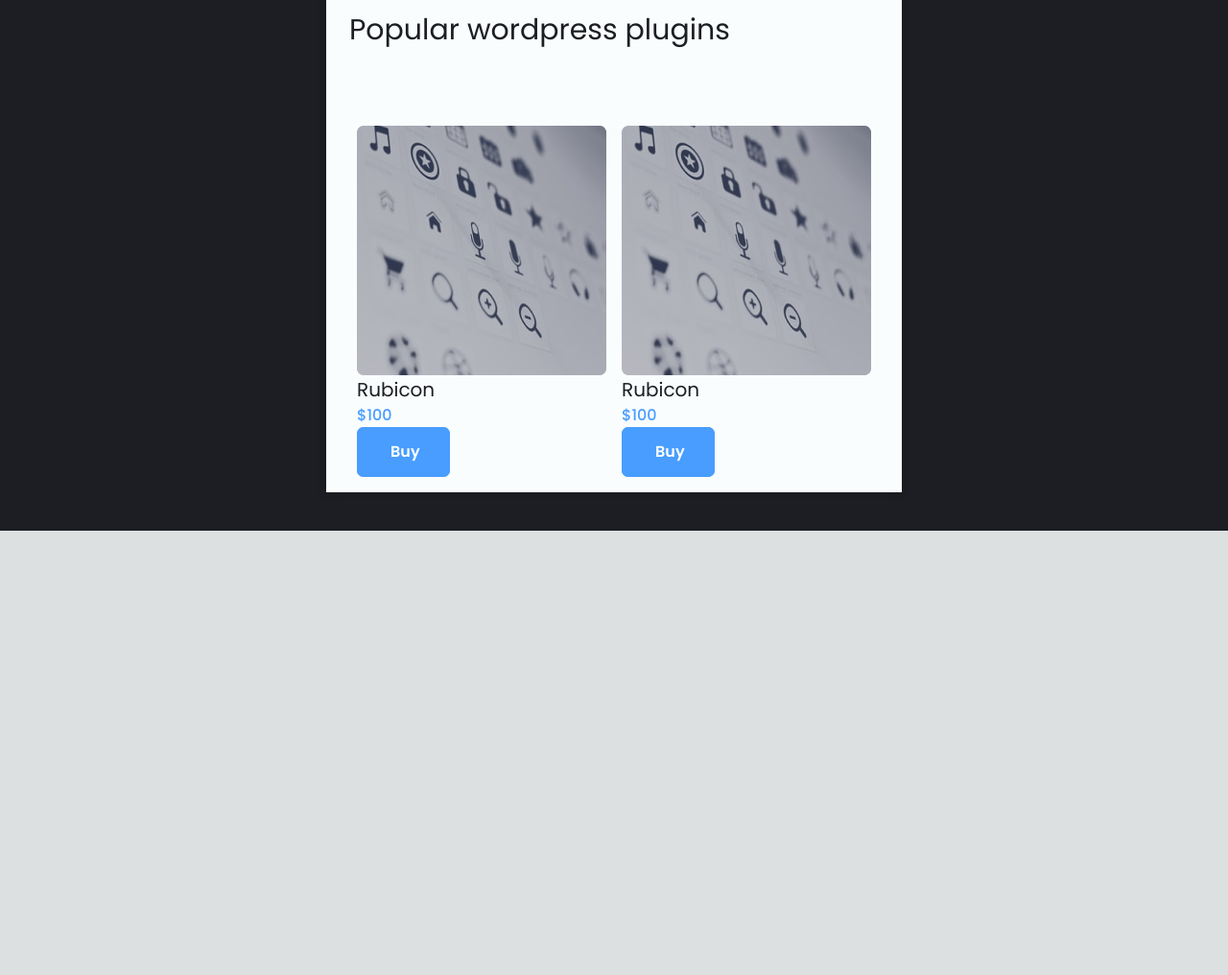
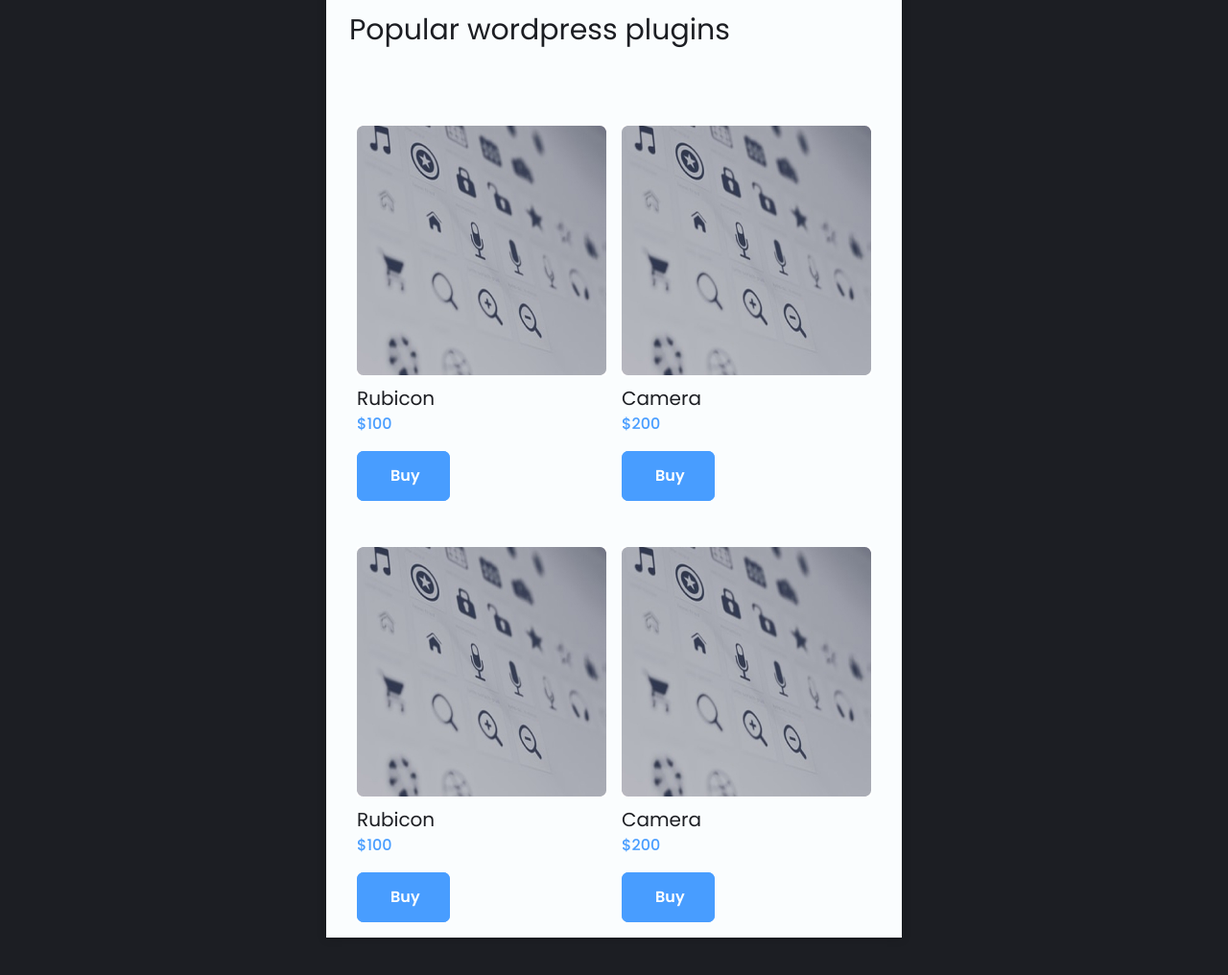
Before and after one commit to dmitrykorochkin/developer_email, a plain HTML site: page index.html in a window 1280 px wide. Shown: the part 736-1752 px from the top of the page at 96% size. Before the commit the page ends 1289 px from the top, so only its background shows below. Drawn offline with Linux system fonts and the light colour scheme.

Commit message:
add block popular

```diff
--- a/index.html
+++ b/index.html
@@ -326,7 +326,7 @@
                   <td style="padding: 32px 8px 16px 8px" class="mobile-col-padding">
                     <table border="0" cellspacing="0" cellpadding="0" role="presentation" style="text-align: left;">
                       <tr>
-                        <td>
+                        <td style="padding:0 0 9px 0">
                           <img src="img1.jpg" alt="" border="0" width="260px" style="max-width: 260px"
                           />
                         </td>
@@ -340,7 +340,7 @@
                         </td>
                       </tr>
                       <tr>
-                        <td>
+                        <td style="padding: 0 0 16px 0">
                           <p
                             style="margin: 0;font-style: normal;font-weight: 500;font-size: 16px;line-height: 24px;color: #489dff;">
                             $100
@@ -370,7 +370,7 @@
                     <td style="padding: 32px 8px 16px 8px" class="mobile-col-padding">
                       <table border="0" cellspacing="0" cellpadding="0" role="presentation" style="text-align: left;">
                         <tr>
-                          <td>
+                          <td style="padding:0 0 9px 0">
                             <img src="img1.jpg" alt="" border="0" width="260px" style="max-width: 260px"
                             />
                           </td>
@@ -379,15 +379,112 @@
                           <td>
                             <h3
                               style="margin: 0;font-weight: 400;font-size: 20px;line-height: 30px;">
-                              Rubicon
+                              Camera
                             </h3>
                           </td>
                         </tr>
                         <tr>
-                          <td>
+                          <td style="padding: 0 0 16px 0">
                             <p
                               style="margin: 0;font-style: normal;font-weight: 500;font-size: 16px;line-height: 24px;color: #489dff;">
-                              $100
+                              $200
+                            </p>
+                          </td>
+                        </tr>
+                        <table border="0"cellspacing="0"cellpadding="0"role="presentation">
+                        <tr>
+                          <td
+                            style="background-color: #489dff;text-align: center;border-radius: 7px;">
+                            <a href="#"target="_blank"style="background-color: #489dff;font-weight: 600;font-size: 16px;line-height: 20px;text-align: center;color: #ffffff;text-decoration: none;padding: 16px 16px 16px 16px;display: inline-block;border-radius: 7px;cursor: pointer;">
+                              &nbsp;&nbsp;&nbsp;&nbsp;&nbsp;Buy&nbsp;&nbsp;&nbsp;&nbsp;
+                            </a>
+                          </td>
+                        </tr>
+                      </table>
+
+
+                    </td>
+                  </tr>
+                </table>
+                <!--[if (gte mso 9)|(IE)]>
+                    </td>
+                  </tr>
+                  </table>
+                <![endif]-->
+            </td>
+          </tr>
+          <tr>
+            <td align="center" style="padding: 0 24px 0 24px; font-size: 0" class="two-columns mobile-padding">
+              <!--[if (gte mso 9)|(IE)]>
+                    <table align="center" border="0" cellspacing="0" cellpadding="0" role="presentation">
+                    <tr>
+                    <td>
+                <![endif]-->
+              <table class="column" border="0" cellspacing="0"cellpadding="0"role="presentation"style="vertical-align: top;width: 100%;max-width: 276px;display: inline-block;">
+                <tr>
+                  <td style="padding: 32px 8px 16px 8px" class="mobile-col-padding">
+                    <table border="0" cellspacing="0" cellpadding="0" role="presentation" style="text-align: left;">
+                      <tr>
+                        <td style="padding:0 0 9px 0">
+                          <img src="img1.jpg" alt="" border="0" width="260px" style="max-width: 260px"
+                          />
+                        </td>
+                      </tr>
+                      <tr>
+                        <td>
+                          <h3
+                            style="margin: 0;font-weight: 400;font-size: 20px;line-height: 30px;">
+                            Rubicon
+                          </h3>
+                        </td>
+                      </tr>
+                      <tr>
+                        <td style="padding: 0 0 16px 0">
+                          <p
+                            style="margin: 0;font-style: normal;font-weight: 500;font-size: 16px;line-height: 24px;color: #489dff;">
+                            $100
+                          </p>
+                        </td>
+                      </tr>
+                      <table border="0"cellspacing="0"cellpadding="0"role="presentation">
+                      <tr>
+                        <td
+                          style="background-color: #489dff;text-align: center;border-radius: 7px;">
+                          <a href="#"target="_blank"style="background-color: #489dff;font-weight: 600;font-size: 16px;line-height: 20px;text-align: center;color: #ffffff;text-decoration: none;padding: 16px 16px 16px 16px;display: inline-block;border-radius: 7px;cursor: pointer;">
+                            &nbsp;&nbsp;&nbsp;&nbsp;&nbsp;Buy&nbsp;&nbsp;&nbsp;&nbsp;
+                          </a>
+                        </td>
+                      </tr>
+                    </table>
+                  </td>
+                </tr>
+              </table>
+                <!--[if (gte mso 9)|(IE)]>
+                </td></td>
+                <![endif]-->
+                <table class="column" border="0" cellspacing="0"cellpadding="0"role="presentation"style="vertical-align: top;width: 100%;max-width: 276px;display: inline-block;">
+                  <tr>
+                    <td style="padding: 32px 8px 16px 8px" class="mobile-col-padding">
+                      <table border="0" cellspacing="0" cellpadding="0" role="presentation" style="text-align: left;">
+                        <tr>
+                          <td style="padding:0 0 9px 0">
+                            <img src="img1.jpg" alt="" border="0" width="260px" style="max-width: 260px"
+                            />
+                          </td>
+                        </tr>
+                        <tr>
+                          <td>
+                            <h3
+                              style="margin: 0;font-weight: 400;font-size: 20px;line-height: 30px;">
+                              Camera
+                            </h3>
+                          </td>
+                        </tr>
+                        <tr>
+                          <td style="padding: 0 0 16px 0">
+                            <p
+                              style="margin: 0;font-style: normal;font-weight: 500;font-size: 16px;line-height: 24px;color: #489dff;">
+                              $200
                             </p>
                           </td>
                         </tr>
```
Also changed, not shown: img2.jpg (added).
